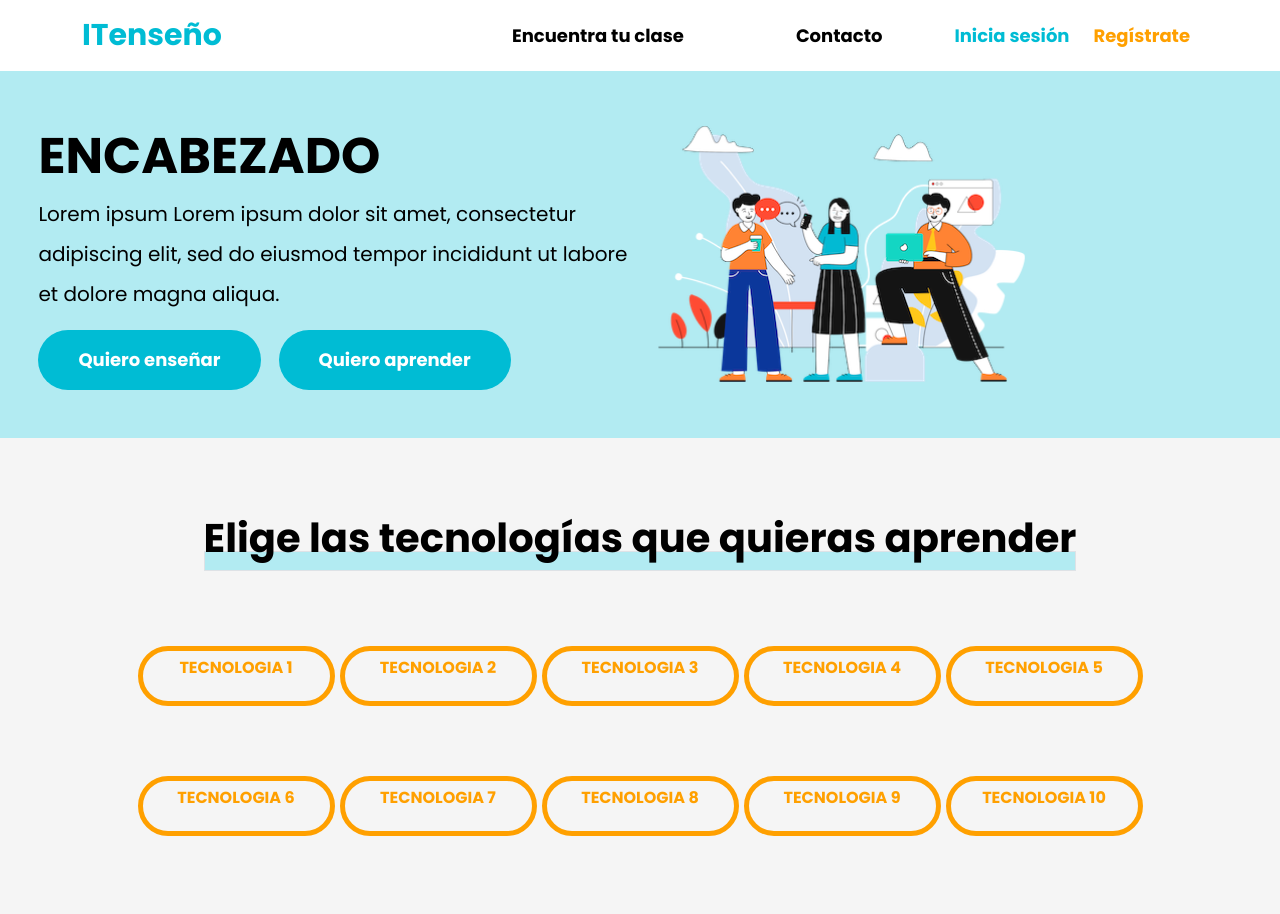
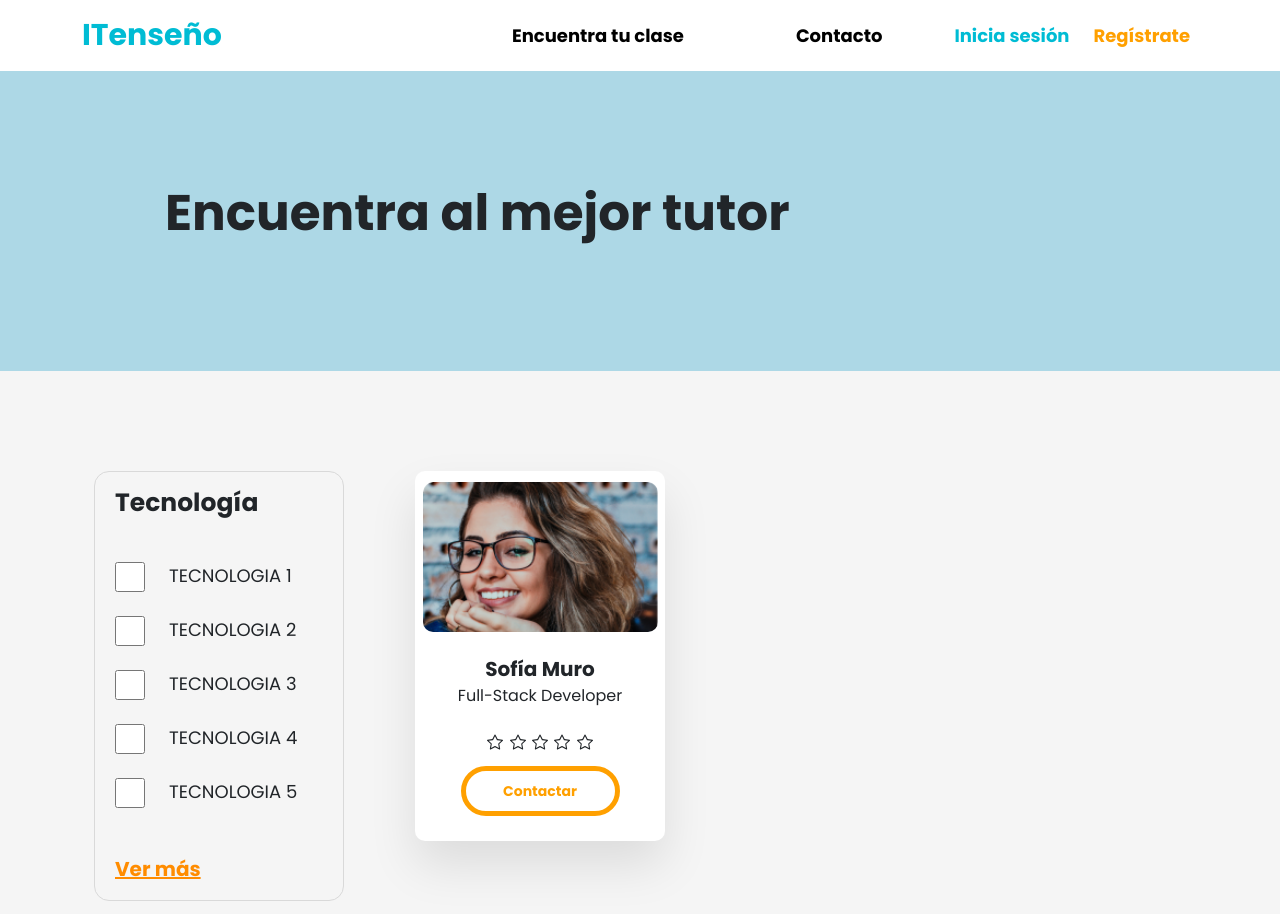
Before and after one commit to MaitenCullen/ITenseno, a React (Vite) app: page / in a window 1280 px wide. Shown: the top 914 px of the page. Built offline with nearby package versions, Linux system fonts and the light colour scheme.

Commit message:
Arreglando conflictos con los estilos

```diff
--- a/src/App.jsx
+++ b/src/App.jsx
@@ -7,10 +7,10 @@ import Search from './screens/Search';
 function App() {
   return (
     <div className="App">
-      <NavBar/>
+      {/* <NavBar/>
       <Home/>
-      <Footer />
-      {/* <Search/> */}
+      <Footer /> */}
+      <Search/>
     </div>
   );
 }
--- a/src/components/search/ProfilesCards.jsx
+++ b/src/components/search/ProfilesCards.jsx
@@ -26,6 +26,7 @@ const ProfilesCards = () => {
             <button>Contactar</button>
           </div>
         </div>
+
       </div>
     </div>
   );
--- a/src/screens/Search.jsx
+++ b/src/screens/Search.jsx
@@ -1,10 +1,10 @@
 import Footer from "../components/Footer";
 import NavBar from "../components/NavBar";
 import { Container, Row, Col } from "react-bootstrap";
+import Filter from "../components/search/Filter";
+import ProfilesCards from "../components/search/ProfilesCards";
 
 import "../style/components/_search.scss";
-import Filter from "../components/search/Filter";
-import ProfilesCards from "../components/search/ProfilesCards";
 
 const Search = () => {
   return (
--- a/src/style/components/_filter.scss
+++ b/src/style/components/_filter.scss
@@ -18,7 +18,7 @@ body {
     height: 30px;
     margin-left: 20px;
     margin-bottom: 20px;
-    top: 320px;
+    top: 382px;
 }
 
 .view-more a{
--- a/src/style/components/_search.scss
+++ b/src/style/components/_search.scss
@@ -15,8 +15,11 @@ body {
 
 .title-search{
     display: flex;
+    font-style: normal;
+    font-weight: 900;
+    font-size: 50px;
+    line-height: 75px;
     width: 950px;
-    height: auto;
 }
 
 .content{
--- a/src/style/styles.scss
+++ b/src/style/styles.scss
@@ -6,7 +6,7 @@
 @import './components/linkTechnologie';
 @import './components/sectionFind';
 @import './components/cardFind';
-// @import './components/search';
+@import './components/search';
 //UTILITIES
 @import './base/settings';
 
```
